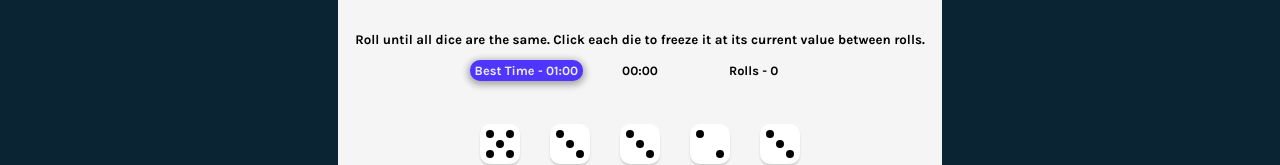
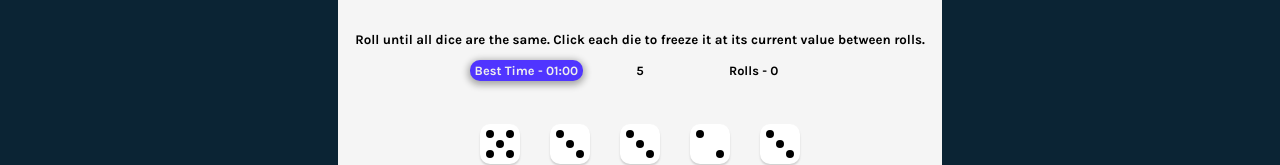
Before and after one commit to aks1489/Tenzies, a React (Vite) app: page / in a window 1280 px wide. Shown: the part 259-424 px from the top of the page. Built offline with nearby package versions, Linux system fonts and the light colour scheme.

Commit message:
Timer Implimented

```diff
--- a/src/components/Main.jsx
+++ b/src/components/Main.jsx
@@ -1,15 +1,21 @@
-import { useEffect, useState } from "react";
+import { useEffect, useState, useRef } from "react";
 import Die from "./Main_Files/Die";
 import { nanoid } from "nanoid";
 import ReactConfetti from "react-confetti";
 import Modal from "./Main_Files/Modal";
+import Timer from "./Main_Files/Timer";
 
 export default function Main(){
     const [ dies , setDies ] = useState(allNewDies());
     const [ game, setGame ] = useState(false);
     const [ modal, setModal ] = useState(false)
-    const [ rollCount, setRollCount ] =useState(0);
 
+    // Roll Counter
+    const [ rollCount, setRollCount ] = useState(0);
+
+    // Timer
+    const [ timer, setTimer ] = useState(false)
+    const [ currentTime, setCurrentTime ] = useState(0)
 
     // generating isheld? and key (nanoid) property
     function generateDie() {
@@ -82,9 +88,29 @@ export default function Main(){
             setModal(true)
         } else if (allHeld && allSameValue) {
             setGame(true)
+            setTimer(false)
         }
 
     }, [dies])
+
+    useEffect(()=>{
+        let intervalId;
+        if(timer) {
+            intervalId = setInterval(()=>{
+                setCurrentTime(prvTime => prvTime + 1 )
+            }, 1000)
+        } else {
+            clearInterval(intervalId)
+        }
+
+        return () =>{
+            clearInterval(intervalId)
+        }
+    },[timer])
+
+    useEffect(() =>{
+        setTimer(true)
+    },[])
 
     // mapping over dies for getting 10 dies with prop
     const diesElements = dies.map(die => (
@@ -111,7 +137,9 @@ export default function Main(){
                                 <h2 className="stats">Best Time - 01:00</h2>
                             </div>
                             <div className="current-time">
-                                <h2 className="stats">00:00</h2>
+                            <Timer
+                                time={currentTime}
+                            />
                             </div>
                             <div className="total-roll">
                                 <h2 className="stats">Rolls - {rollCount}</h2>
--- a/src/components/Main_Files/Timer.jsx
+++ b/src/components/Main_Files/Timer.jsx
@@ -1,31 +1,11 @@
-import { useEffect, useState } from "react";
+import React, { useState, useEffect } from 'react';
 
-export default function Timer(props) {
-    const [ sec, setSec ] = useState(0)
-    const [ isRunning, setIsRunning ] = useState(false)
+function Timer(props) {
+  return (
+    <div>
+      <h2 className="stats">{props.time}</h2>
+    </div>
+  );
+}
 
-    useEffect(() => {
-        let intervalId;
-
-        if (isRunning && sec < 59 * 60) {
-            intervalId = setInterval(() => {
-                setSec(prevSeconds => prevSeconds + 1);
-            }, 1000);
-        } else {
-            clearInterval(intervalId);
-        }
-
-        return () => clearInterval(intervalId);
-    }, [isRunning])
-
-    if(props.timer){
-        setIsRunning(true)
-    }else{
-        setIsRunning(false)
-    }
-
-    return(
-        <h2 className="stats">{sec}</h2>
-    )
-
-}
+export default Timer;
```
